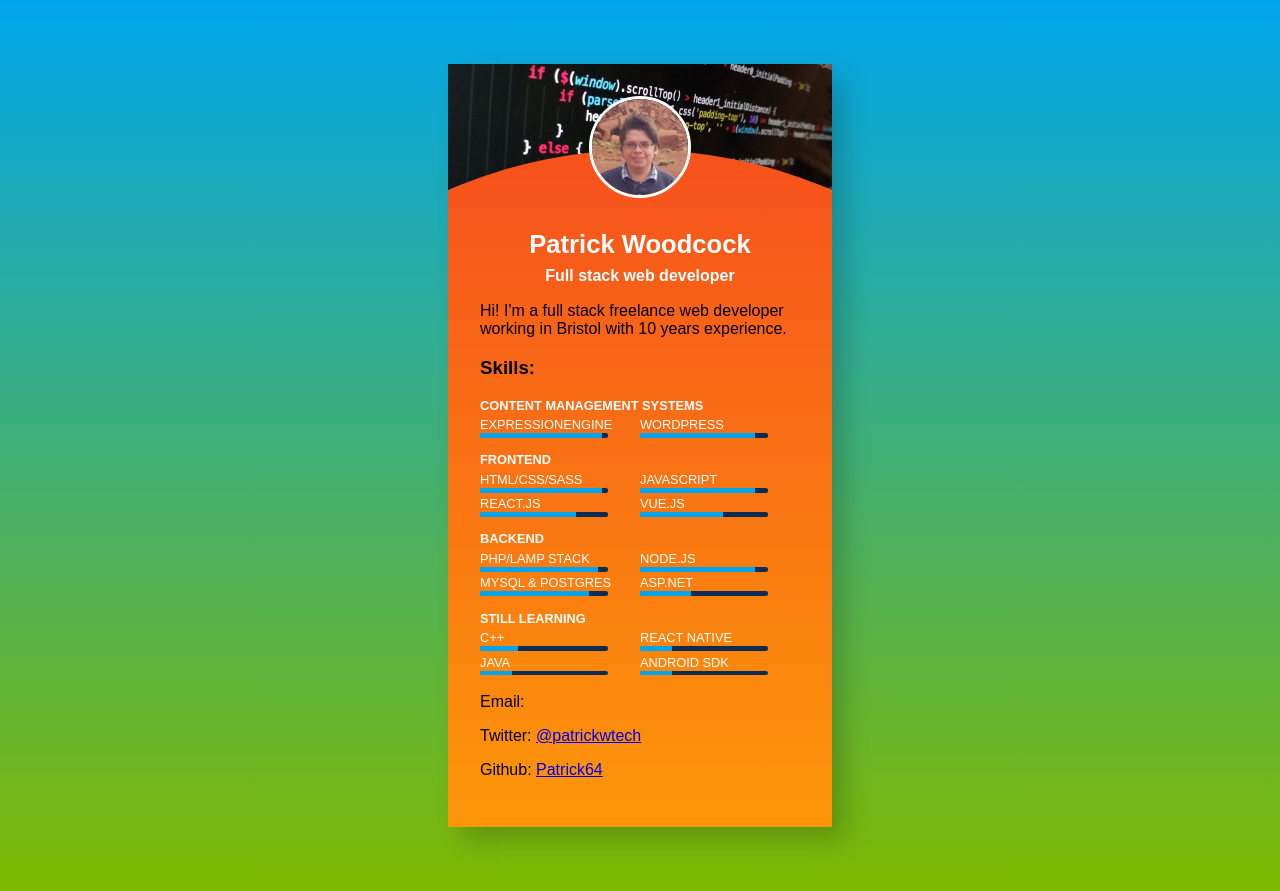
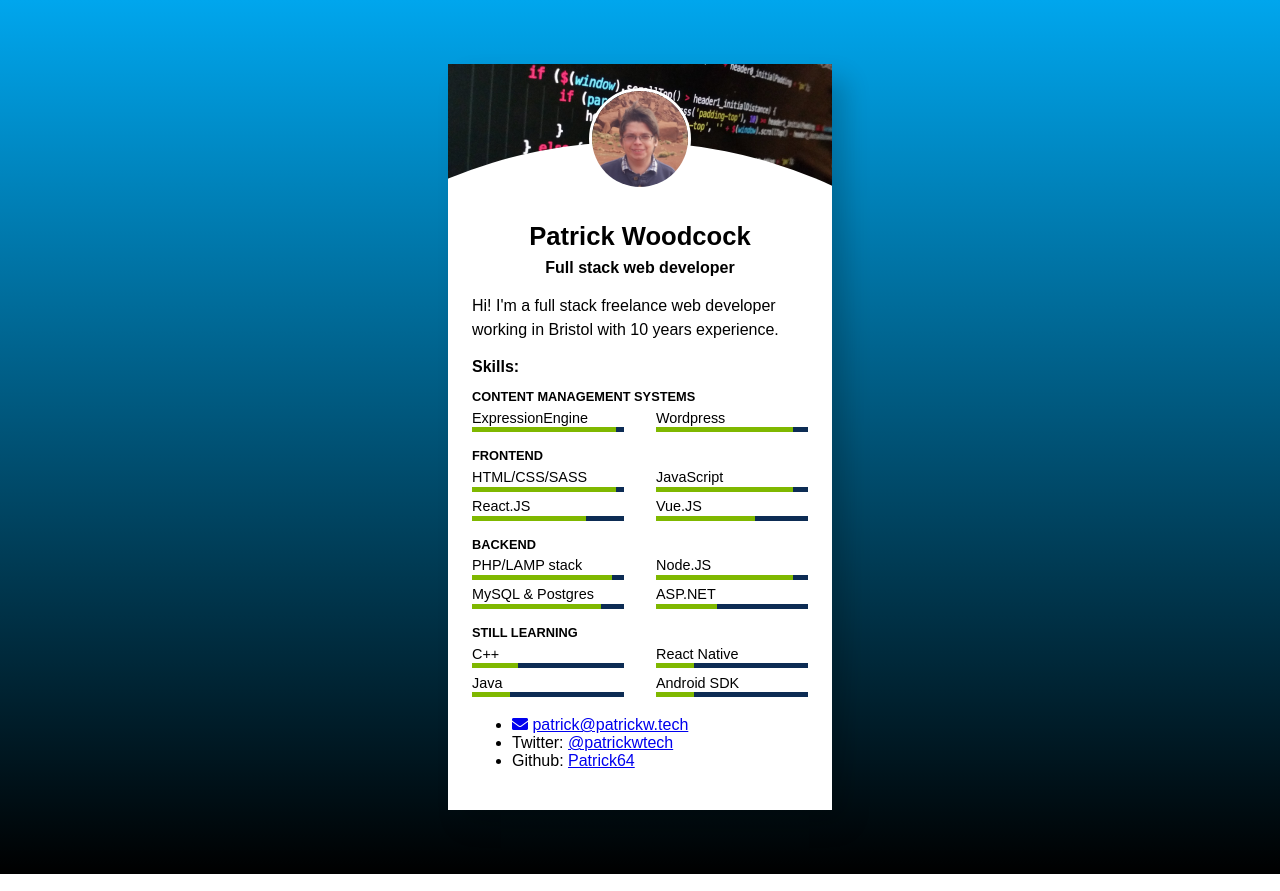
Before and after one commit to Patrick64/patrickw.tech, a plain HTML site: page index.html in a window 1280 px wide. Drawn offline with Linux system fonts and the light colour scheme.

Commit message:
added icons

```diff
--- a/assets/css/patrick-tech.css
+++ b/assets/css/patrick-tech.css
@@ -3,50 +3,63 @@
     --color2: #a1ca81;
     --color3: #83a530;
     --color4: #d7e5cf; */
-    --progress-color1: #fff;
-    --progress-color2: #000;
+    --progress-color1: #7FB800;
+    --progress-color2: rgba(13, 44, 84, 1);
 
     --color3: rgba(246, 81, 29, 1);
     --color4: rgba(255, 180, 0, 1);
     --color1: rgba(0, 166, 237, 1);
-    --color2: rgba(127, 184, 0, 1);
+    --color2: #000;
+    /* rgba(127, 184, 0, 1); */
     /* $color5: rgba(13, 44, 84, 1); */
-    --progress-color1: rgba(0, 166, 237, 1);
-    --progress-color2: rgba(13, 44, 84, 1);;
+    /* --progress-color2: rgba(0, 166, 237, 1);
+    --progress-color1: rgba(13, 44, 84, 1);; */
 
 }
 html {
     height:100%;
 }
+p {
+    line-height: calc(1rem + 0.5em);
+}
 body {
-
-    /* height:100%; */
+    min-height: 100%;
     margin:0;
+    display: flex;
+    flex-direction: column;
 }
 .site-wrap {
-    background:    linear-gradient(var(--color1), var(--color2) );
+    background: linear-gradient(#00a6ed, var(--color2) );
     overflow: hidden;
+    min-height: 100%;
+    flex: 1;
 }
 .profile-box {
     margin:4rem auto;
     font-family: sans-serif;
-    max-width:20rem;
+    max-width: 21rem;
     /* border: 1px solid #000; */
     box-shadow: 14px 14px 24px -1px rgba(3,3,3,0.19);
-    padding:2rem;
+    padding: 1.5rem;
     background: #fff url(../images/technology-1283624_1280.jpg) no-repeat center top;
     background-size: contain;
     overflow: hidden;
     position: relative;
 }
+.subheading {
+    font-size: 1rem;
+    margin: 1em 0 0.5em 0;
+    /* text-transform: uppercase; */
+}
 .profile-text-bg {
-    background: linear-gradient(var(--color3), var(--color4));
+    /* background: linear-gradient(var(--color3), var(--color4)); */
     width: 60rem;
     height: 60rem;
     margin: -5rem -20rem 0 -20rem;
     border-radius: 100rem;
     position: absolute;
     z-index: 1;
+    background: #fff;
 }
 .profile-text {
     position: relative;
@@ -69,7 +82,7 @@ h1 {
     font-size: 1.6rem;
     font-family: sans-serif;
     text-align: center;
-    color: #fff;
+    /* color: #fff; */
 }
 h1 span {
     display: block;
@@ -79,7 +92,7 @@ h1 span {
 
 .skill-heading {
     text-transform: uppercase;
-    color: #fff;
+    /* color: #fff; */
     font-size: 0.8rem;
     font-weight: normal;
     margin: 1em 0 0.2em 0;
@@ -89,32 +102,38 @@ h1 span {
     padding: 0;
     display: flex;
     flex-wrap: wrap;
-    margin: 0;
+    margin: 0 -1rem;
 }
 .skill-item {
     flex: 50%;
     list-style: none;
+    margin: 0.2rem 0%;
+    padding: 0 1rem;
+    /* width: 50%; */
+    box-sizing: border-box;
 }
 .skill-name {
     text-decoration: none;
-    text-transform: uppercase;
-    font-size: 0.8rem;
-    color: #fff;
+    /* text-transform: uppercase; */
+    font-size: 0.9rem;
+    color: #000;
+    margin-bottom: 0.1rem;
+    display: block;
 }
 .skill-progress {
     /* Reset the default appearance */
     -webkit-appearance: none;
     appearance: none;
-    width: 80%;
+    width: 100%;
     display: block;
-    height: 0.3rem;
-    margin-bottom: 0.1rem;
+    height: 5px;
+    /* margin-bottom: 0.1rem; */
 }
 
 .skill-progress::-webkit-progress-bar {
     /* background-color: :#30a5a5; */
     background: var(--progress-color2);
-    border-radius: 2px;
+    /* border-radius: 2px; */
     /* box-shadow: 0 2px 5px rgba(0, 0, 0, 0.25) inset; */
 }
 
@@ -132,3 +151,7 @@ h1 span {
       /* background-size: 35px 20px, 100% 100%, 100% 100%; */
     background: var(--progress-color1);
 }
+
+.profile-text > p:last-child {
+    margin:0;
+}
--- a/index.html
+++ b/index.html
@@ -16,7 +16,7 @@
                 <h1>Patrick Woodcock<span>Full stack web developer</span></h1>
 
                 <p>Hi! I'm a full stack freelance web developer working in Bristol with 10 years experience.</p>
-                <h3>Skills:</h3>
+                <h3 class="subheading">Skills:</h3>
                 <h4 class="skill-heading">Content management systems</h4>
                 <ul class="skill-list">
                     <li class="skill-item"><a class="skill-name" href="http://expressionengine.com">ExpressionEngine</a>
@@ -73,10 +73,12 @@
                         <progress class="skill-progress" accesskey="" value="25" max="100" />
                     </li>
                 </ul>
-                <p>Email:
+                <ul class="contact">
+                    <li class="contact-item contact-email">
+                    <a href="#" class="" aria-label="Email"><i class="fas fa-envelope"></i></a>
+
                     <script type="text/javascript">
-            //<![CDATA[
-            < !--
+
             var x = "function f(x){var i,o=\"\",l=x.length;for(i=l-1;i>=0;i--) {try{o+=x.c" +
                             "harAt(i);}catch(e){}}return o;}f(\")\\\"function f(x,y){var i,o=\\\"\\\\\\\"" +
                             "\\\\,l=x.length;for(i=0;i<l;i++){if(i==102)y+=i;y%=127;o+=String.fromCharCo" +
@@ -90,16 +92,16 @@
                             "=+l;x=+x{yrt{)98=!)31/l(tAedoCrahc.x(elihw;lo=l,htgnel.x=lo,\\\"\\\"=o,i ra" +
                             "v{)x(f noitcnuf\")";
                         while (x = eval(x));
-            //-->
-            //]]>
+
                     </script>
-                </p>
-                <p>Twitter: <a href="https://twitter.com/patrickwtech">@patrickwtech</a></p>
-                <p>Github: <a href="https://github.com/Patrick64">Patrick64</a></p>
+                </li>
+                <li class="contact-item">Twitter: <a href="https://twitter.com/patrickwtech">@patrickwtech</a></li>
+                <li class="contact-item">Github: <a href="https://github.com/Patrick64">Patrick64</a></li>
             </div>
 
         </div>
     </div>
+    <link rel="stylesheet" href="https://use.fontawesome.com/releases/v5.6.1/css/all.css" integrity="sha384-gfdkjb5BdAXd+lj+gudLWI+BXq4IuLW5IT+brZEZsLFm++aCMlF1V92rMkPaX4PP" crossorigin="anonymous">
 </body>
 
 </html>
```
